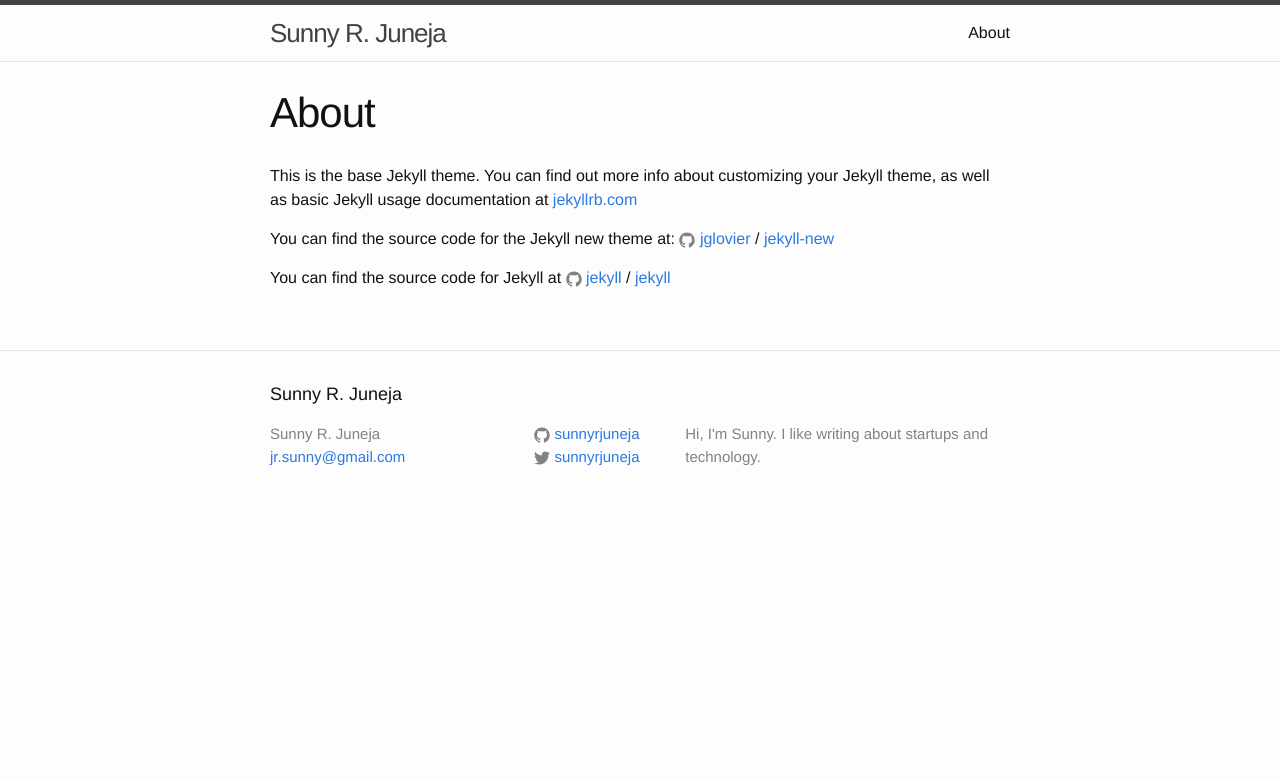
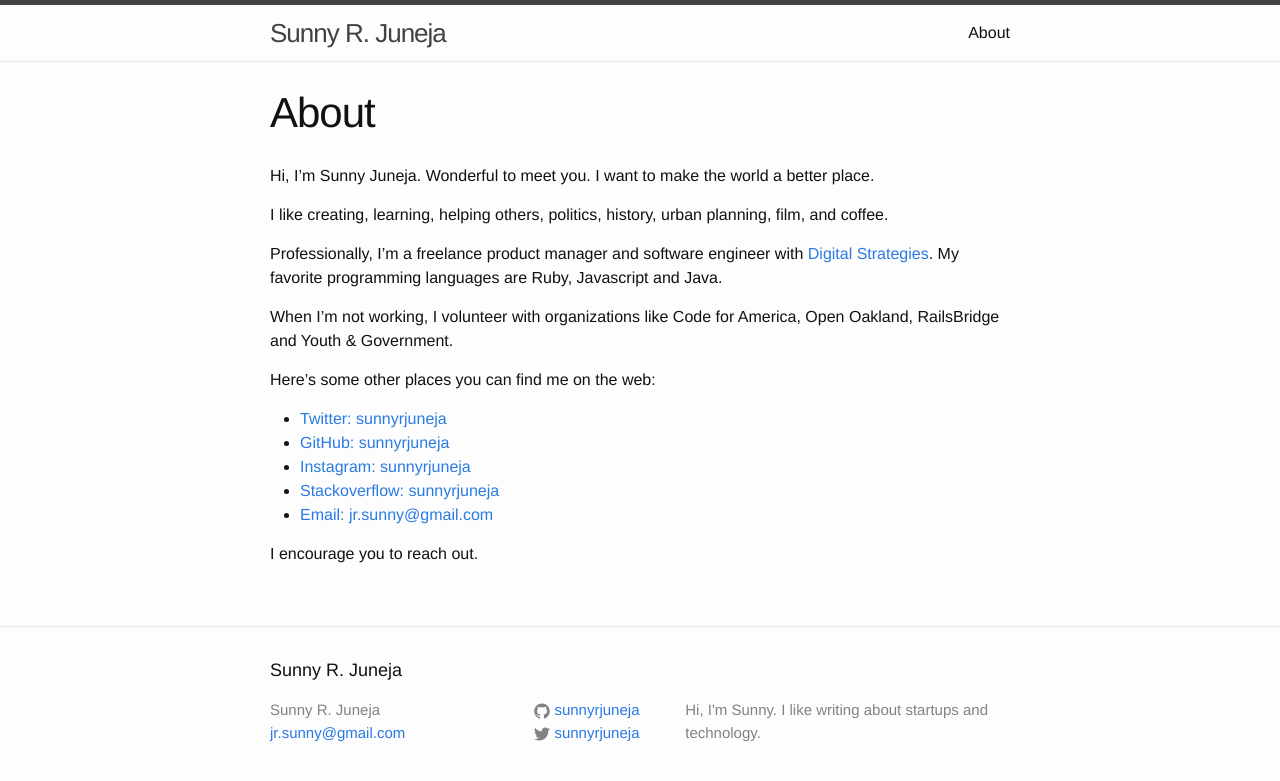
Before and after one commit to sunnyrjuneja/notebook, a Jekyll site: the page built from about.md, in a window 1280 px wide. Shown: the top 781 px of the page. Built offline with Jekyll 4.4.1, drawn with Linux system fonts in a browser that asks for light colours.

Commit message:
Update about page.

```diff
--- a/about.md
+++ b/about.md
@@ -4,12 +4,34 @@ title: About
 permalink: /about/
 ---
 
-This is the base Jekyll theme. You can find out more info about customizing your Jekyll theme, as well as basic Jekyll usage documentation at [jekyllrb.com](http://jekyllrb.com/)
+Hi, I'm Sunny Juneja. Wonderful to meet you. I want to make the world a better
+place.
 
-You can find the source code for the Jekyll new theme at:
-{% include icon-github.html username="jglovier" %} /
-[jekyll-new](https://github.com/jglovier/jekyll-new)
+I like
+creating,
+learning,
+helping others,
+politics,
+history,
+urban planning,
+film,
+and coffee.
 
-You can find the source code for Jekyll at
-{% include icon-github.html username="jekyll" %} /
-[jekyll](https://github.com/jekyll/jekyll)
+Professionally, I'm a freelance product manager and software engineer with
+[Digital Strategies][ds]. My favorite programming languages are Ruby, Javascript
+and Java.
+
+[ds]: https://www.dstrategies.org/
+
+When I'm not working, I volunteer with organizations like Code for America, Open
+Oakland, RailsBridge and Youth & Government.
+
+Here's some other places you can find me on the web:
+
+- [Twitter: sunnyrjuneja](https://twitter.com/SunnyRJuneja)
+- [GitHub: sunnyrjuneja](https://github.com/sunnyrjuneja/)
+- [Instagram: sunnyrjuneja](https://www.instagram.com/sunnyrjuneja/)
+- [Stackoverflow: sunnyrjuneja](http://stackoverflow.com/users/807103/sunnyrjuneja)
+- [Email: jr.sunny@gmail.com](mailto:jr.sunny@gmail.com)
+
+I encourage you to reach out.
```
